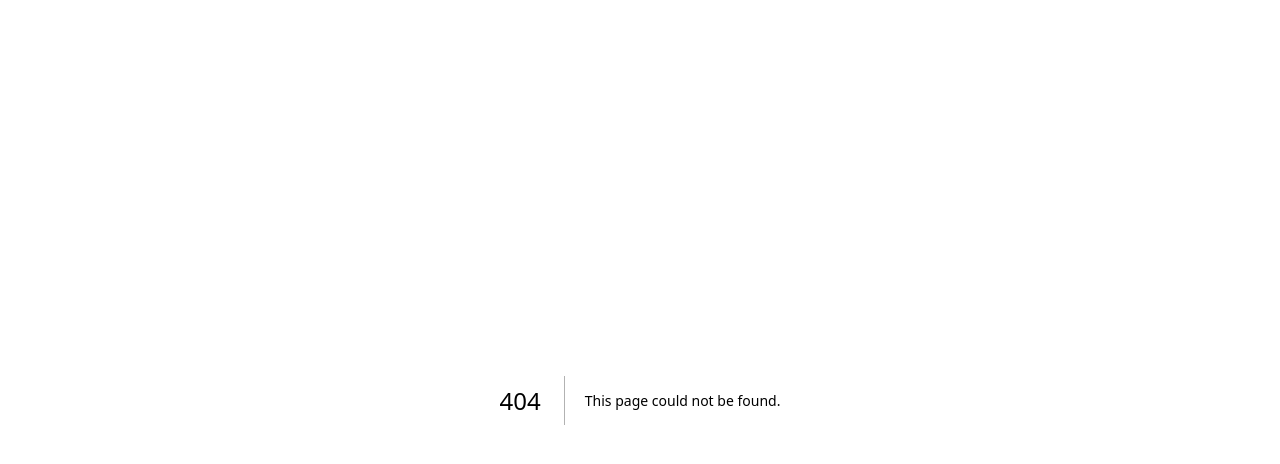
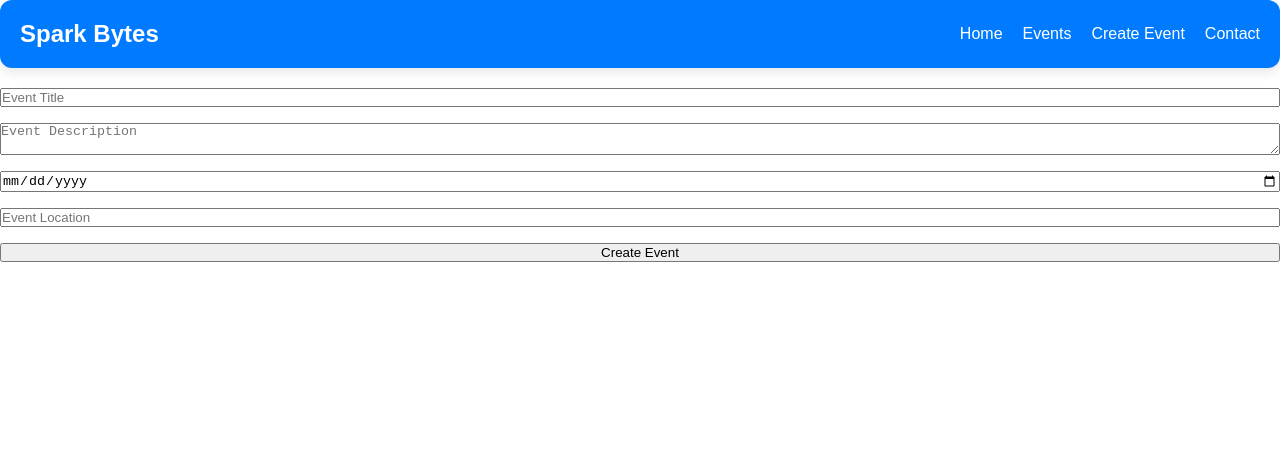
Before and after one commit to dkevin5542/SparkBytesG7, a Next.js app in the folder front-end/sparkbtyesg7/: page /create-event in a window 1280 px wide. Before the commit this address had no page. Shown: the top 464 px of the page. Built offline with nearby package versions, Linux system fonts and the light colour scheme.

Commit message:
finished the navbar navigation

```diff
--- a/front-end/sparkbtyesg7/src/app/components/navbar.tsx
+++ b/front-end/sparkbtyesg7/src/app/components/navbar.tsx
@@ -1,15 +1,22 @@
 import React from 'react';
+import { useRouter } from 'next/navigation';
 import '@/app/styles/navbar.css';
 
 export const Navbar = () => {
+  const router = useRouter();
+
+  const handleNavigation = (path) => {
+    router.push(path);
+  };
+
   return (
     <nav className="navbar">
-      <div className="navbar-brand">Spark Bytes</div>
+      <div className="navbar-brand" onClick={() => handleNavigation('/')}>Spark Bytes</div>
       <ul className="navbar-links">
-        <li><a href="#">Home</a></li>
-        <li><a href="#">Events</a></li>
-        <li><a href="#">Create Event</a></li>
-        <li><a href="#">Contact</a></li>
+        <li><a onClick={() => handleNavigation('/')}>Home</a></li>
+        <li><a onClick={() => handleNavigation('/events')}>Events</a></li>
+        <li><a onClick={() => handleNavigation('/create-event')}>Create Event</a></li>
+        <li><a onClick={() => handleNavigation('/contact')}>Contact</a></li>
       </ul>
     </nav>
   );
--- /dev/null
+++ b/front-end/sparkbtyesg7/src/app/create-event/page.tsx
@@ -0,0 +1,23 @@
+"use client";
+import React, { useState } from 'react';
+import Navbar from "../components/navbar";
+import CreateEventForm from "../components/eventform";
+import '@/app/styles/page.css';
+
+export default function CreateEventPage() {
+  const [events, setEvents] = useState([]);
+
+  const handleCreateEvent = (newEvent) => {
+    setEvents([...events, newEvent]);
+    console.log("Event Created: ", newEvent);
+  };
+
+  return (
+    <div className="create-event-page">
+      <Navbar />
+      <div className="content">
+        <CreateEventForm onCreate={handleCreateEvent} />
+      </div>
+    </div>
+  );
+}
--- a/front-end/sparkbtyesg7/src/app/styles/navbar.css
+++ b/front-end/sparkbtyesg7/src/app/styles/navbar.css
@@ -8,6 +8,7 @@
   box-shadow: 0 4px 12px rgba(0, 0, 0, 0.1);
   border-radius: 12px;
   margin-bottom: 20px;
+  cursor: pointer;
 }
 .navbar-brand {
   font-size: 1.5em;
@@ -22,6 +23,7 @@
   color: white;
   text-decoration: none;
   transition: color 0.3s;
+  cursor: pointer;
 }
 .navbar-links li a:hover {
   color: #d1e7ff;
```
Also changed, not shown: front-end/sparkbtyesg7/src/app/page.tsx (+4 -7 lines). Lines whose indentation alone changed are shown as unchanged.
